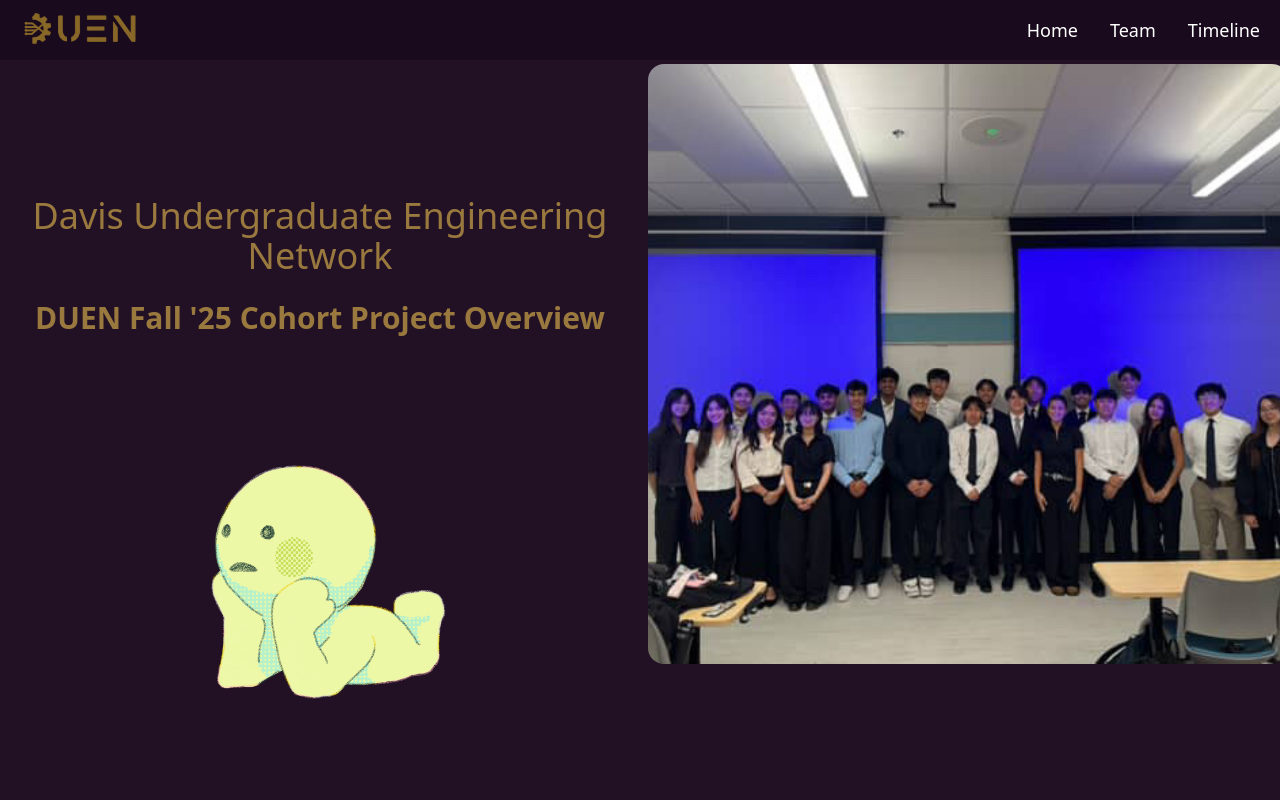
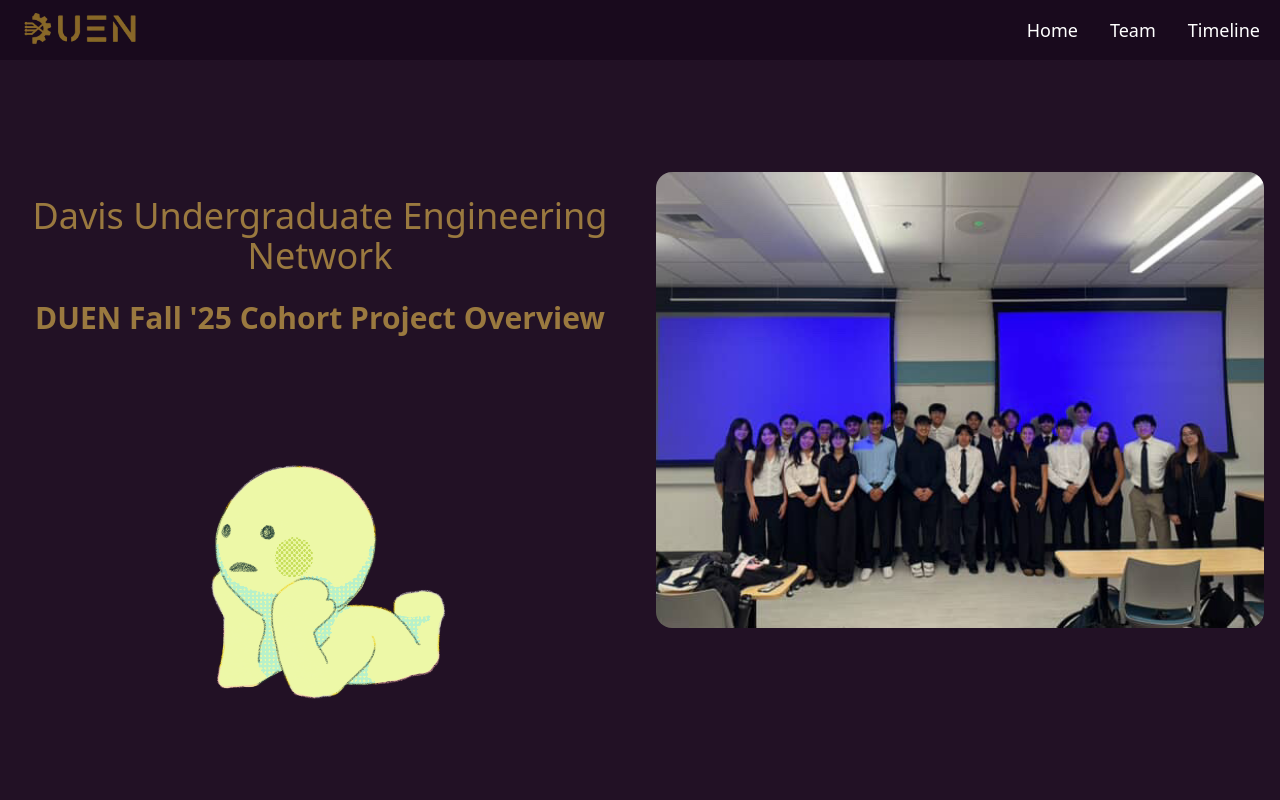
Before and after one commit to jytingy/duen_website, a React (Vite) app in the folder vite-project/: page /#/ in a window 1280 px wide. Shown: the top 800 px of the page. Built offline with nearby package versions, Linux system fonts and the light colour scheme.

Commit message:
some minor changes

```diff
--- a/vite-project/src/pages/Home.jsx
+++ b/vite-project/src/pages/Home.jsx
@@ -50,17 +50,14 @@ function Home() {
           </div>
 
           {/* Right side image */}
-          <div className="md:w-1/2 lg:w-1/2 h-[600px] relative">
+          <div className="md:w-1/2 lg:w-1/2 flex justify-center items-center p-4">
             <img
               src={groupPhoto}
               alt="Group photo"
               draggable="false"
-            className="absolute w-full h-full object-cover rounded-2xl
-                      md:top-20 md:left-2
-                      lg:top-16 lg:left-2"
+              className="w-full h-auto max-h-screen object-contain rounded-2xl"
             />
           </div>
-
         </section>
 
         {/* Second Scroll */}
@@ -136,12 +133,12 @@ function Home() {
             <h1 className="text-[#201224] font-poppins text-2xl sm:text-4xl font-semibold leading-normal">
               Project Demo Video
             </h1>
-            <p className="text-[#201224] text-center font-poppins text-base sm:text-lg font-normal leading-normal max-w-4xl">
+
               <DemoVideo/>
-            </p>
+
             <img src={phoneSmiski}
               draggable="false"
-              className="sm:w-30 md:w-30 lg:w-30 object-contain mt-10">
+              className="sm:w-20 md:w-30 lg:w-30 object-contain mt-10">
             </img>
         </div>
         {/* End of third scroll */}
--- a/vite-project/vite.config.js
+++ b/vite-project/vite.config.js
@@ -4,6 +4,6 @@ import tailwindcss from '@tailwindcss/vite'
 
 // https://vite.dev/config/
 export default defineConfig({
-  base: '/duen_website/',  // 👈 important for GitHub Pages
+  base: '/',
   plugins: [react(), tailwindcss()],
 })
```
Also changed, not shown: 1 other file (tests, documents, lock files or other folders). Lines whose indentation alone changed are shown as unchanged.
